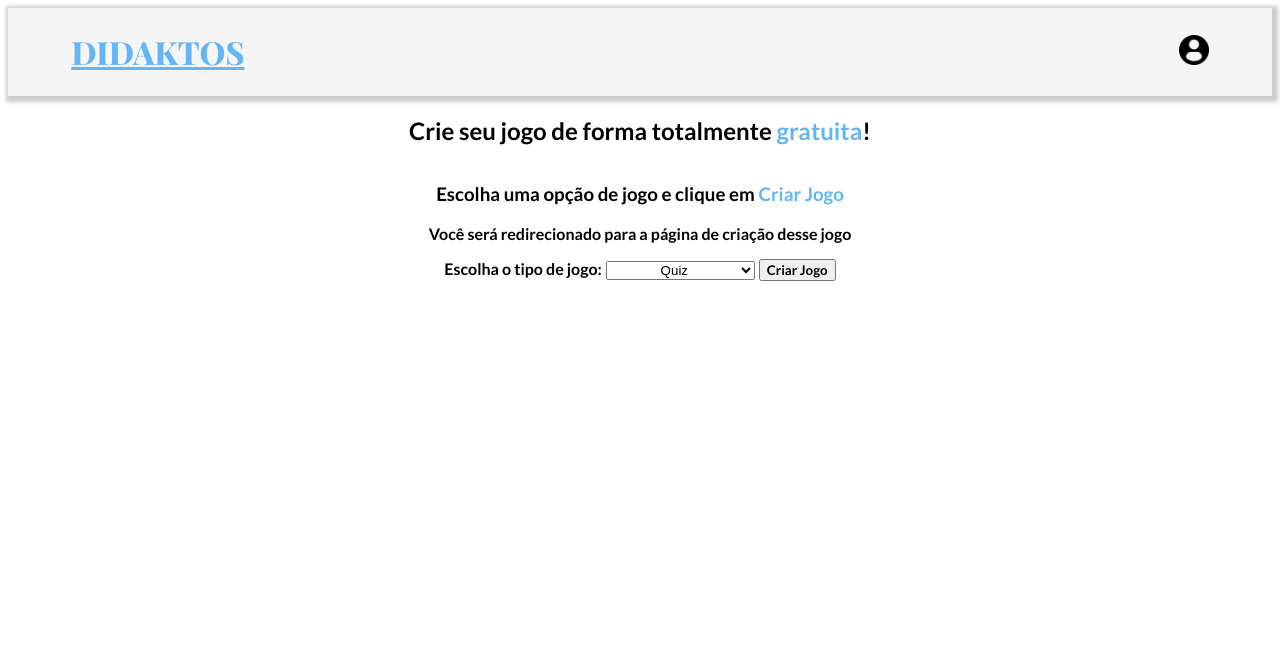
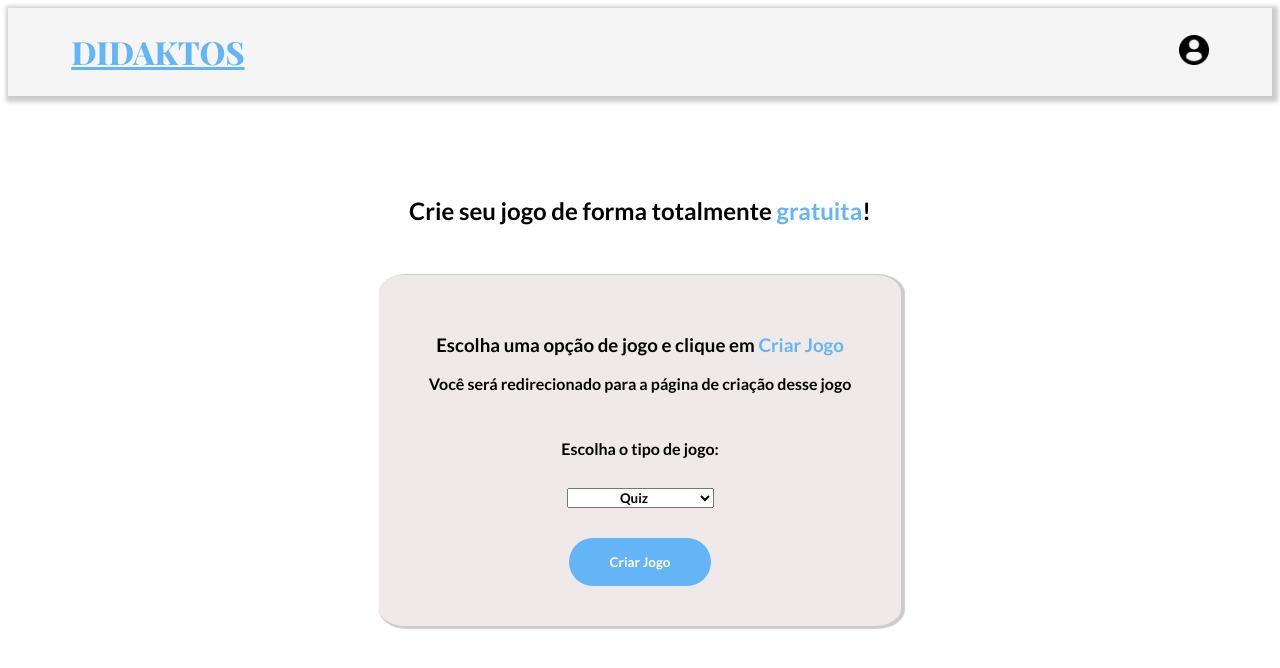
Before and after one commit to Azazel-Admetus/didaktos, a PHP site: page /html/criar_jogos.php in a window 1280 px wide. Shown: the top 668 px of the page. Run offline with PHP 8.4, Linux system fonts and the light colour scheme; some libraries are stand-ins or nearby versions; some web fonts are replaced.

Commit message:
Terminei de estilizar a página de criação de jogos

```diff
--- a/css/criar_jogos.css
+++ b/css/criar_jogos.css
@@ -122,9 +122,11 @@ h2{
     font-weight: 600;
     text-align: center;
     justify-content: center;
-    bottom: 20px;
+    margin-bottom: 50px;
+    margin-top: 100px;
 
 }
+
 #container{
     display: flex;
     justify-content: center;
@@ -139,3 +141,40 @@ h2{
     font-weight: 600;
 
 }
+form{
+    /* border: 1px solid #ccc; */
+    box-shadow: 2px 1px 1px 2px #ccc;
+    border-radius: 5%;
+    background-color: #f0e9e9;
+    padding: 40px 50px;
+    display: flex;
+    flex-direction: column;
+    justify-content: center;
+    align-items: center;
+    text-align: center;
+    gap: 30px;
+
+}
+button{
+    background-color: #64b5f6;
+    color: #ffffff;
+    border: 1px solid transparent;
+    border-radius: 50px;
+    padding: 15px 40px;
+    display: inline-block;
+    font-weight: bold;
+}
+button:hover{
+    background-color: #000000;
+    color: #64b5f6;
+    cursor: pointer;
+    border:1px solid #1d43d8
+}
+#tipo{
+    font-family: var(--fonte2);
+    font-style: normal;
+    font-weight: 600;
+}
+#tipo:hover{
+    cursor: pointer;
+}
--- a/html/criar_jogos.php
+++ b/html/criar_jogos.php
@@ -1,4 +1,4 @@
-<?php
+<!-- <?php
 require_once "../php/function.php";
 //pegando o tipo de jogo pela url
 if(isset($_GET['tipo'])){
@@ -37,7 +37,7 @@ if(isset($_GET['tipo'])){
     }
     exit();
 }else{
-    ?>
+    ?> -->
 <!DOCTYPE html>
 <html lang="pt-br">
 <head>
@@ -69,15 +69,15 @@ if(isset($_GET['tipo'])){
         </header>
 
         <section id="secao-main">
-            <header>
+            <header id="cabecalho-section">
                 <h2>Crie seu jogo de forma totalmente <span>gratuita</span>!</h2>
             </header>
             <section id="container">
-                <section>
-                    <h3 class="texto">Escolha uma opção de jogo e clique em <span>Criar Jogo</span></h3>
-                    <p class="texto" >Você será redirecionado para a página de criação desse jogo</p>
-                </section>
-                    <form method="GET" action="criar_jogos.php">
+                <form method="GET" action="criar_jogos.php">
+                    <section>
+                        <h3 class="texto">Escolha uma opção de jogo e clique em <span>Criar Jogo</span></h3>
+                        <p class="texto" >Você será redirecionado para a página de criação desse jogo</p>
+                    </section>
                     <label for="tipo" class="texto">Escolha o tipo de jogo:</label>
                     <select name="tipo" id="tipo">
                         <option value="quiz" class="texto">Quiz</option>
```
